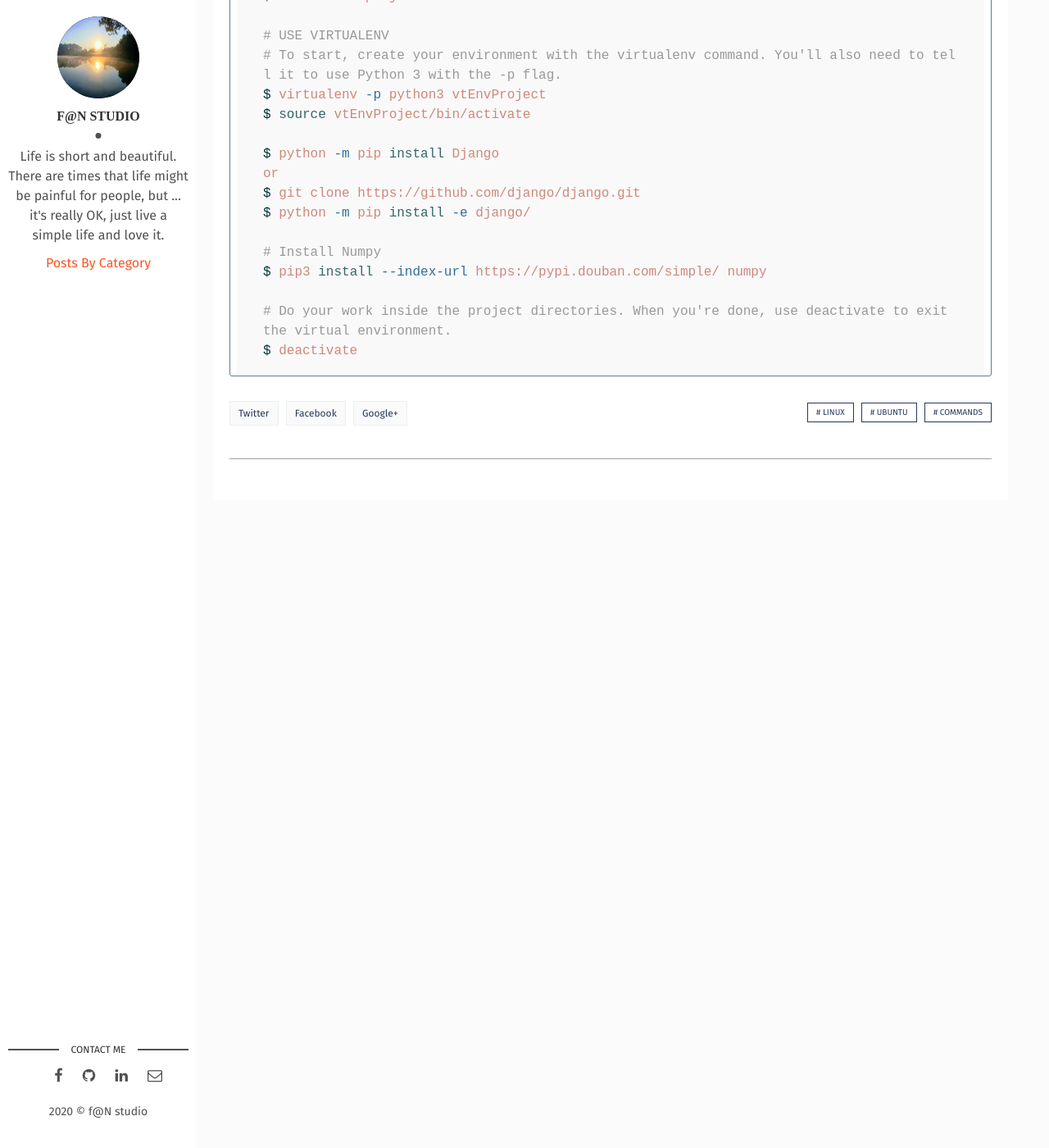
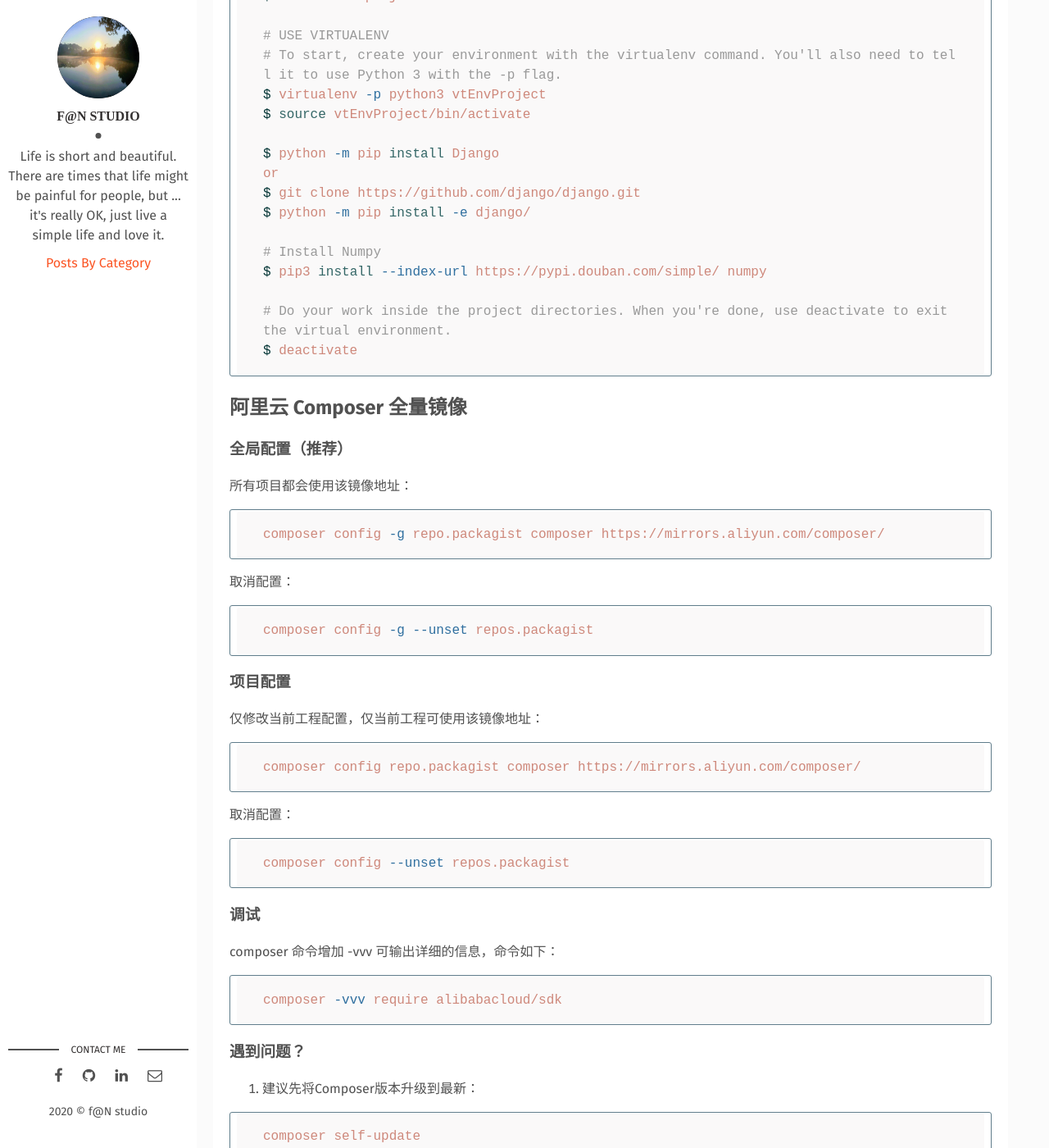
Before and after one commit to wowfrank/wowfrank.github.io, a Jekyll site: the page built from _posts/2019-11-15-things-todo-after-install-ubuntu-server.md, in a window 1280 px wide and 1400 px high, scrolled down 6176 px. Shown: the whole window at 82% size. Built offline with Jekyll 4.4.1, drawn with Linux system fonts in a browser that asks for light colours; before the commit the page ends 6806 px from its top, so only the background shows below that; some of the changed text lies outside the part shown.

Commit message:
Update 2019-11-15-things-todo-after-install-ubuntu-server.md

````diff
--- a/_posts/2019-11-15-things-todo-after-install-ubuntu-server.md
+++ b/_posts/2019-11-15-things-todo-after-install-ubuntu-server.md
@@ -243,3 +243,67 @@ $ pip3 install --index-url https://pypi.douban.com/simple/ numpy
 # Do your work inside the project directories. When you're done, use deactivate to exit the virtual environment.
 $ deactivate
 ```
+
+## 阿里云 Composer 全量镜像
+
+### 全局配置（推荐）
+
+所有项目都会使用该镜像地址：
+
+```bash
+composer config -g repo.packagist composer https://mirrors.aliyun.com/composer/
+```
+
+取消配置：
+
+```bash
+composer config -g --unset repos.packagist
+```
+
+### 项目配置
+
+仅修改当前工程配置，仅当前工程可使用该镜像地址：
+
+```bash
+composer config repo.packagist composer https://mirrors.aliyun.com/composer/
+```
+
+取消配置：
+
+```bash
+composer config --unset repos.packagist
+```
+
+### 调试
+
+composer 命令增加 -vvv 可输出详细的信息，命令如下：
+
+```bash
+composer -vvv require alibabacloud/sdk
+```
+
+### 遇到问题？
+
+1. 建议先将Composer版本升级到最新：
+
+```bash
+composer self-update
+```
+
+2. 执行诊断命令：
+
+```bash
+composer diagnose
+```
+
+3. 清除缓存：
+
+```bash
+composer clear
+```
+
+4. 若项目之前已通过其他源安装，则需要更新 composer.lock 文件，执行命令：
+
+```bash
+composer update --lock
+```
````
